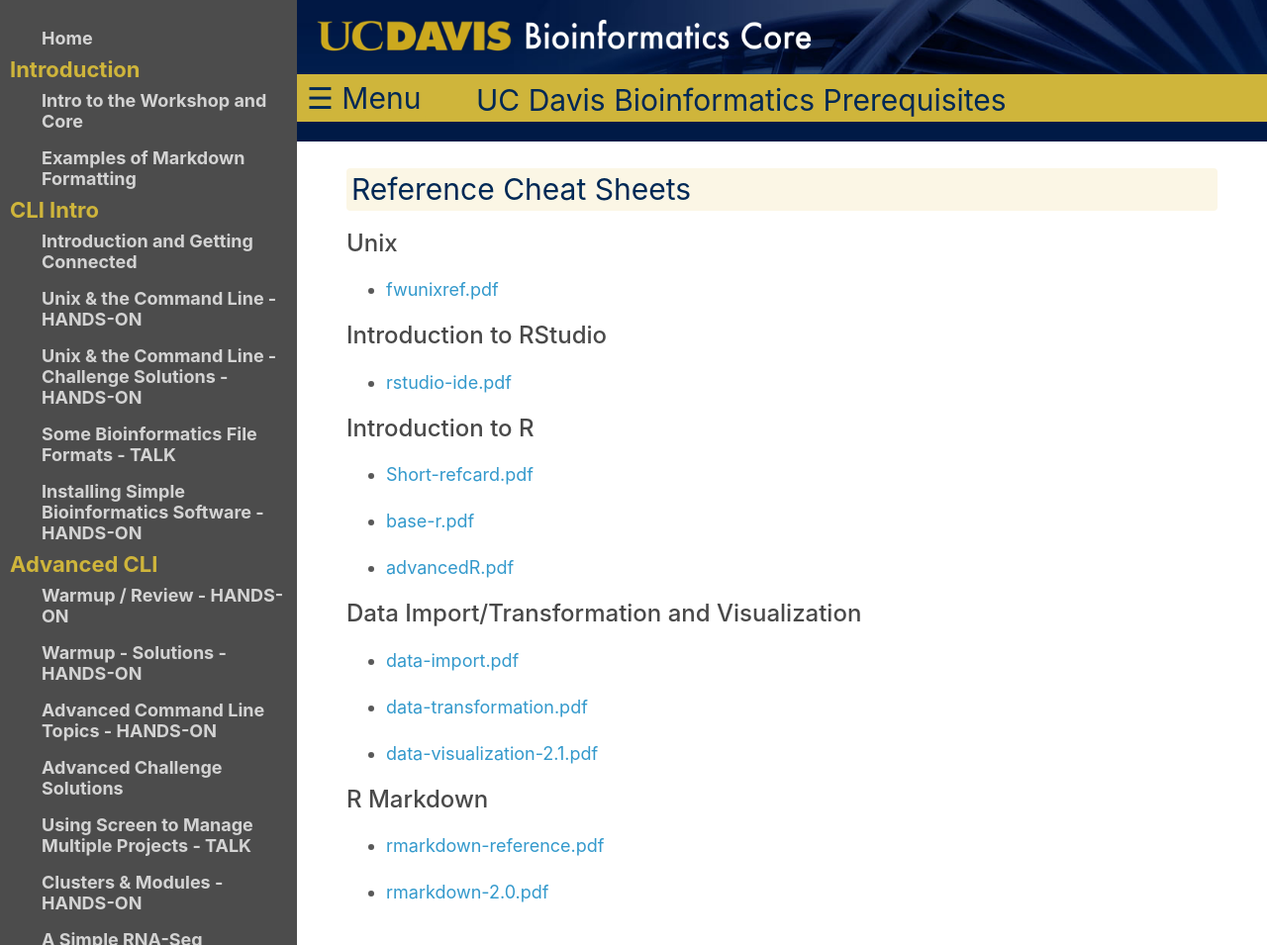
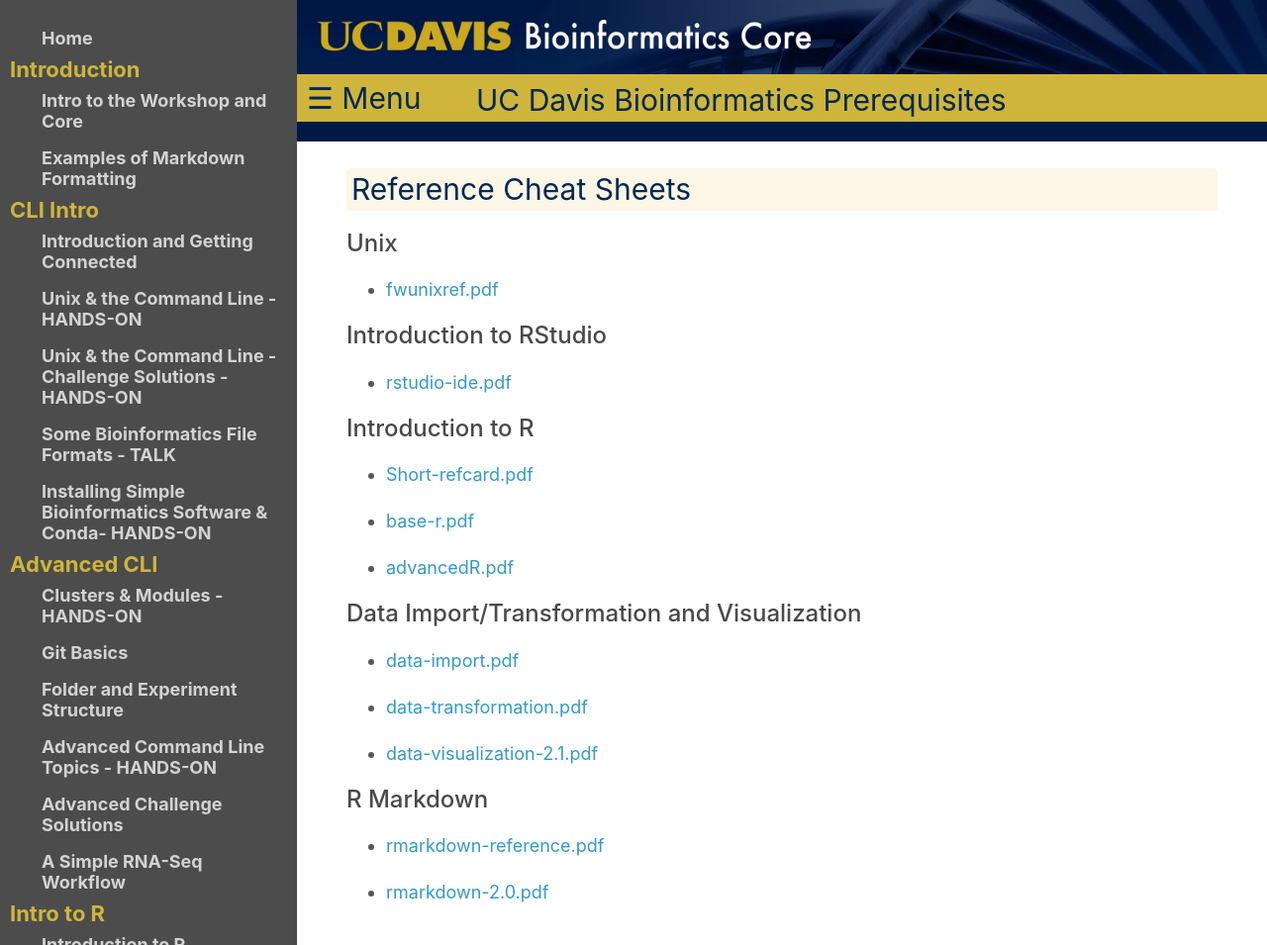
Before and after one commit to ucdavis-bioinformatics-training/2019-Winter-Bioinformatics_Command_Line_and_R_Prerequisites_Workshop, a Jekyll site: the page built from cheatSheetIndex.md, in a window 1280 px wide and 955 px high. Shown: the whole window at 99% size. Built offline with Jekyll 4.4.1, drawn with Linux system fonts in a browser that asks for light colours; our own code applies the rules of GitHub Pages for plain Markdown files.

Commit message:
general changes to plans for each day

```diff
--- a/_config.yml
+++ b/_config.yml
@@ -20,33 +20,24 @@
     url: monday/command-line-intro
   - title: Unix & the Command Line - Challenge Solutions - HANDS-ON # KEITH
     url: monday/command-line-intro-challenge-solutions
-  - title: Some Bioinformatics File Formats - TALK # ??
+  - title: Some Bioinformatics File Formats - TALK # MATT
     url: monday/formats.pdf
-  - title: Installing Simple Bioinformatics Software - HANDS-ON # NICK (move to tuesday)
+  - title: Installing Simple Bioinformatics Software & Conda- HANDS-ON # NICK
     url: monday/software
 
   - heading: Advanced CLI
-  - title: Warmup / Review - HANDS-ON
-    url: tuesday/warmup
-  - title: Warmup - Solutions - HANDS-ON
-    url: tuesday/warmup-solution
-  - title: Advanced Command Line Topics - HANDS-ON
+  - title: Clusters & Modules - HANDS-ON # KEITH
+    url: tuesday/cluster
+  - title: Git Basics # HANNAH
+    url:
+  - title: Folder and Experiment Structure # MATT
+    url:
+  - title: Advanced Command Line Topics - HANDS-ON # NICK
     url: tuesday/advanced-command-line
-  - title: Advanced Challenge Solutions
+  - title: Advanced Challenge Solutions # NICK
     url: tuesday/advanced-challenge-solutions
-  - title: Using Screen to Manage Multiple Projects - TALK
-    url: tuesday/screen.pdf
-  - title: Clusters & Modules - HANDS-ON
-    url: tuesday/cluster
-  - title: A Simple RNA-Seq Workflow
+  - title: A Simple RNA-Seq Workflow # NICK
     url: tuesday/bioworkflow
-
-    # todo for monday/Tuesday:
-      # add bash profile stuff?
-      # basics of environment control (conda)
-      # basics of git
-      # folder and experiment structure
-      # installing and running simple sequencing tools
 
 
   - heading: Intro to R
@@ -73,3 +64,12 @@
       # Data munging?
       # tidyverse, data frame manipulation
       # Figures in R and model building
+
+
+  - heading: Optional
+  - title: Warmup / Review - HANDS-ON
+    url: tuesday/warmup
+  - title: Warmup - Solutions - HANDS-ON
+    url: tuesday/warmup-solution
+  - title: Using Screen to Manage Multiple Projects - TALK
+    url: tuesday/screen.pdf
```
